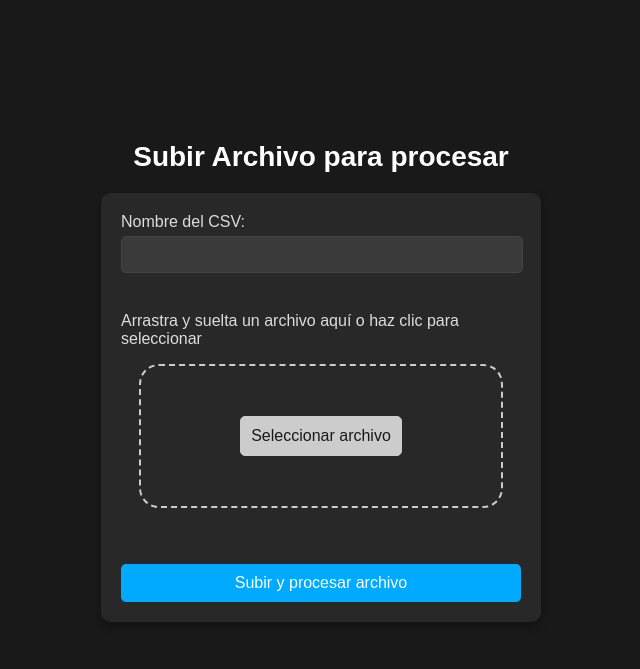
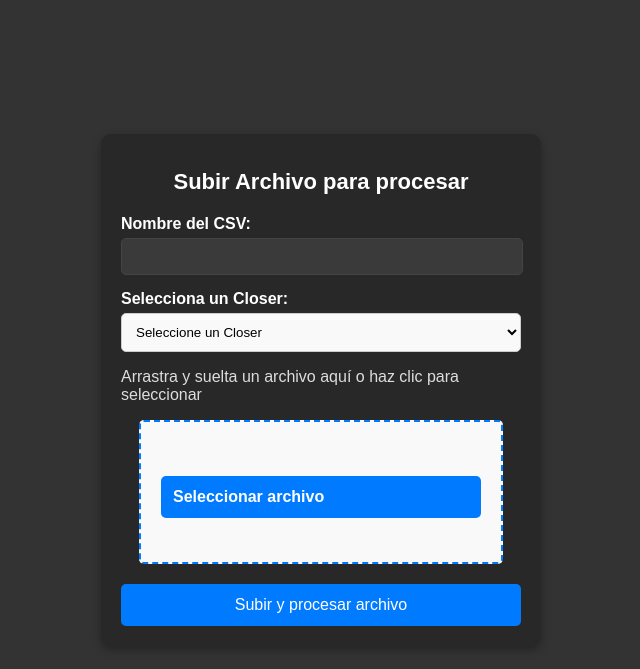
Before and after one commit to JoelDamato/cargamasiva, a website: page public/index.html in a window 1280 px wide. Shown: the whole page, without its empty margins (319-959 px from the left). Drawn offline with Linux system fonts and the light colour scheme.

Commit message:
add closers

```diff
--- a/public/index.html
+++ b/public/index.html
@@ -5,37 +5,124 @@
     <meta name="viewport" content="width=device-width, initial-scale=1.0">
     <title>Subir Archivo</title>
     <link rel="stylesheet" href="styles.css">
+    <style>
+        body {
+            font-family: Arial, sans-serif;
+            background-color: #333;
+            display: flex;
+            justify-content: center;
+            align-items: center;
+            height: 100vh;
+            margin: 0;
+        }
+
+
+        h1 {
+            font-size: 22px;
+            margin-bottom: 20px;
+            color: #fff !important
+        }
+
+        label {
+            font-weight: bold;
+            display: block;
+            margin-top: 10px;
+            color: #fff;
+            text-align: left;
+        }
+
+        input, select {
+            width: 100%;
+            padding: 10px;
+            margin-top: 5px;
+            border: 1px solid #ccc;
+            border-radius: 5px;
+            background: #f9f9f9;
+        }
+
+        #drop-area {
+            border: 2px dashed #007BFF;
+            padding: 20px;
+            border-radius: 30px;
+            margin-top: 10px;
+            border-radius: 5px;
+            background: #f9f9f9;
+            cursor: pointer;
+            transition: background 0.3s;
+        }
+
+        #drop-area.highlight {
+            background: #e3f2fd;
+        }
+
+        .button {
+            background: #007BFF;
+            color: white;
+            border: none;
+            padding: 12px;
+            cursor: pointer;
+            width: 100%;
+            border-radius: 5px;
+            margin-top: 10px;
+            font-size: 16px;
+            transition: background 0.3s;
+        }
+
+        .button:hover {
+            background: #0056b3;
+        }
+
+        .loader {
+            display: none;
+            margin: 20px auto;
+            width: 40px;
+            height: 40px;
+            border-radius: 50%;
+            border: 4px solid #007BFF;
+            border-top-color: transparent;
+            animation: spin 1s linear infinite;
+        }
+
+        @keyframes spin {
+            0% { transform: rotate(0deg); }
+            100% { transform: rotate(360deg); }
+        }
+    </style>
 </head>
 <body>
-
-    <h1>Subir Archivo para procesar</h1>
+    <div class="container">
 
         <form id="uploadForm" enctype="multipart/form-data">
+            <h1>Subir Archivo para procesar</h1>
             <label for="grupo">Nombre del CSV:</label>
             <input type="text" id="grupo" name="grupo" required>
 
-        <br><br>
+            <label for="closer">Selecciona un Closer:</label>
+            <select id="closer" name="closer" required>
+                <option value="">Seleccione un Closer</option>
+                <option value="Mauro Gaitan">Mauro Gaitan</option>
+                <option value="Claudio Nicolini">Claudio Nicolini</option>
+                <option value="Carlos Tu">Carlos Tu</option>
+                <option value="Matias Sinigalle">Matias Sinigalle</option>
+                <option value="Walter Alegre">Walter Alegre</option>
+                <option value="Jose Santiago">Jose Santiago</option>
+            </select>
 
             <p>Arrastra y suelta un archivo aquí o haz clic para seleccionar</p>
             <div id="drop-area">
-            <input type="file" id="fileElem" name="file" accept=".csv,.xlsx" onchange="handleFiles(this.files)">
+                <input type="file" id="fileElem" name="file" accept=".csv,.xlsx" onchange="handleFiles(this.files)" hidden>
                 <label class="button" for="fileElem">Seleccionar archivo</label>
             </div>
             <div id="gallery"></div>
 
-        <br><br>
-
-        <button id="submitButton" type="submit">Subir y procesar archivo</button>
+            <button id="submitButton" type="submit" class="button">Subir y procesar archivo</button>
         </form>
-
-    <div class="loader" id="loader" style="display: none;"></div>
+        <div class="loader" id="loader"></div>
         <p id="status"></p>
-
+    </div>
     <script>
         let dropArea = document.getElementById('drop-area');
         let fileInput = document.getElementById('fileElem');
-
-
 
         // Evitar el comportamiento por defecto de arrastrar y soltar
         ['dragenter', 'dragover', 'dragleave', 'drop'].forEach(eventName => {
@@ -97,20 +184,33 @@
          const formData = new FormData(this);
     const fileInput = document.getElementById('fileElem');
     const grupoInput = document.getElementById('grupo').value;
+    const closerInput = document.getElementById('closer').value; // Obtener el closer seleccionado
 
     if (fileInput.files.length === 0) {
         document.getElementById('status').textContent = 'Por favor selecciona un archivo.';
         return;
     }
 
+    if (!closerInput) {
+        document.getElementById('status').textContent = 'Por favor selecciona un closer.';
+        return;
+    }
+
+    formData.append('closer', closerInput); // Agregar closer al FormData
+
+    console.log("Datos enviados:", {
+        grupo: grupoInput,
+        closer: closerInput,
+        archivo: fileInput.files[0].name
+    });
+
+    // Mostrar loader y ocultar botón de envío
     document.getElementById('submitButton').style.display = 'none';
     document.getElementById('loader').style.display = 'block';
 
-            console.log('Enviando archivo:', fileInput.files[0].name);
-            console.log('Grupo:', grupoInput);
 
             try {
-                const response = await fetch('https://back-crm-randazzo.onrender.com/upload-file', {
+                const response = await fetch('http://localhost:3000/upload-file', {
                     method: 'POST',
                     body: formData,
                 });
@@ -131,6 +231,7 @@
                 document.getElementById('status').textContent = 'Error procesando el archivo: ' + error.message;
             }
 
+            // Ocultar loader y mostrar botón de envío
             document.getElementById('loader').style.display = 'none';
             document.getElementById('submitButton').style.display = 'block';
         });
```
Also changed, not shown: public/logo.png (added). Lines whose indentation alone changed are shown as unchanged.
